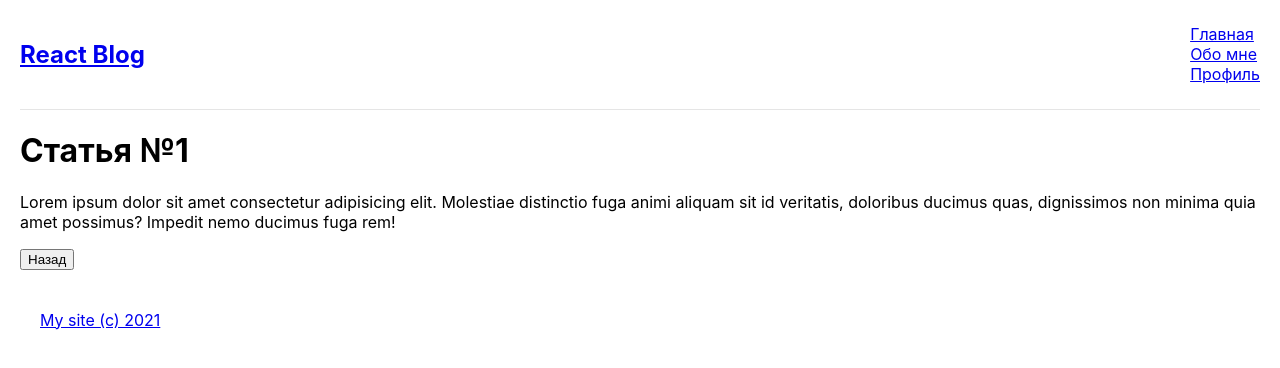
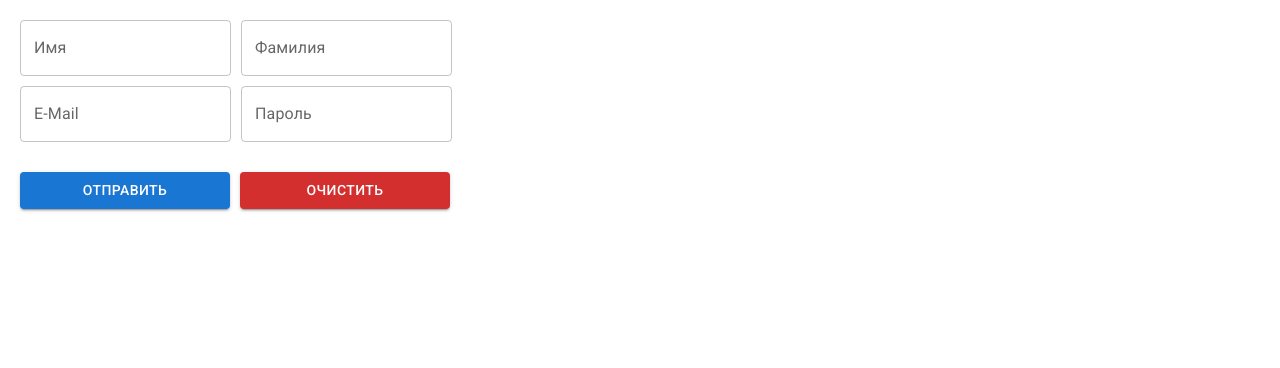
Before and after one commit to VladZimin/archakov-tutorials, a React (Create React App) app: page /post/1 in a window 1280 px wide. Shown: the top 368 px of the page. Built offline with nearby package versions, Linux system fonts and the light colour scheme.

Commit message:
Сделал ДЗ №7

```diff
--- a/package.json
+++ b/package.json
@@ -14,6 +14,7 @@
     "react": "^17.0.2",
     "react-bootstrap": "^2.0.0-rc.1",
     "react-dom": "^17.0.2",
+    "react-hook-form": "^7.17.5",
     "react-router-dom": "^5.3.0",
     "react-scripts": "^4.0.3",
     "web-vitals": "^1.1.2"
--- a/src/index.js
+++ b/src/index.js
@@ -1,7 +1,7 @@
 import React from 'react'
 import ReactDOM from 'react-dom'
 import './index.css'
-import App from './tutorial-6/App'
+import App from './tutorial-7/App'
 import { BrowserRouter as Router } from 'react-router-dom'
 
 ReactDOM.render(
--- /dev/null
+++ b/src/tutorial-7/App.css
@@ -0,0 +1,21 @@
+body {
+  margin: 0;
+  font-family: -apple-system, BlinkMacSystemFont, "Segoe UI", "Roboto", "Oxygen", "Ubuntu",
+  "Cantarell", "Fira Sans", "Droid Sans", "Helvetica Neue", sans-serif;
+  -webkit-font-smoothing: antialiased;
+  -moz-osx-font-smoothing: grayscale;
+  padding: 20px;
+}
+
+.row {
+  margin-bottom: 10px;
+}
+.right {
+  margin-right: 10px !important;
+}
+
+.button {
+  margin-top: 20px !important;
+  width: 210px;
+  margin-right: 10px !important;
+}
--- /dev/null
+++ b/src/tutorial-7/App.js
@@ -0,0 +1,79 @@
+import React from 'react'
+import { Button, TextField } from '@mui/material'
+import './App.css'
+import { useForm } from 'react-hook-form'
+const App = () => {
+  const {
+    register,
+    handleSubmit,
+    formState: { errors },
+    reset,
+  } = useForm()
+
+  const onSubmit = (data) => {
+    console.log(data)
+    reset()
+  }
+
+  return (
+    <div className="App">
+      <form onSubmit={handleSubmit(onSubmit)}>
+        <div className="row">
+          <TextField
+            name="firstName"
+            label="Имя"
+            className="right"
+            {...register('firstName', { required: 'Это обязательное поле!' })}
+            helperText={errors.firstName && errors.firstName.message}
+            error={!!errors.firstName}
+          />
+          <TextField
+            name="lastName"
+            label="Фамилия"
+            className="right"
+            {...register('lastName', { required: 'Это обязательное поле!' })}
+            helperText={errors.lastName && errors.firstName.message}
+            error={!!errors.lastName}
+          />
+        </div>
+        <div className="row">
+          <TextField
+            name="email"
+            label="E-Mail"
+            className="right"
+            {...register('email', {
+              required: 'Это обязательное поле!',
+              pattern: {
+                value: /^[A-Z0-9._%+-]+@[A-Z0-9._%+-]+\.[A-Z]{2,}$/i,
+                message: 'Введите корректный E-Mail',
+              },
+            })}
+            helperText={errors.email && errors.email.message}
+            error={!!errors.email}
+          />
+          <TextField
+            name="password"
+            label="Пароль"
+            className="right"
+            type="password"
+            {...register('password', { required: 'Это обязательное поле!' })}
+            helperText={errors.password && errors.password.message}
+            error={!!errors.password}
+          />
+        </div>
+        <Button
+          type="onSubmit"
+          variant="contained"
+          className="button"
+          color="primary"
+        >
+          Отправить
+        </Button>
+        <Button variant="contained" className="button" color="error">
+          Очистить
+        </Button>
+      </form>
+    </div>
+  )
+}
+export default App
```
Also changed, not shown: 1 other file (tests, documents, lock files or other folders).
